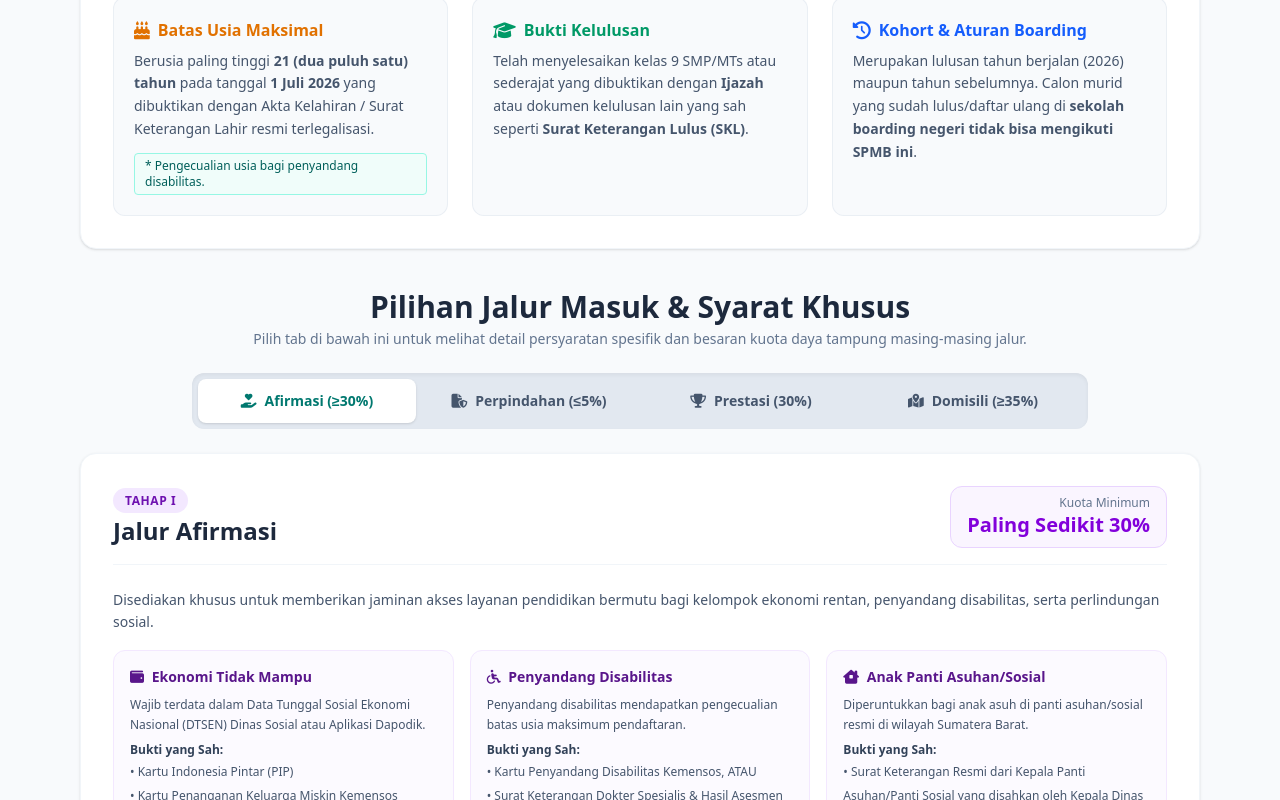
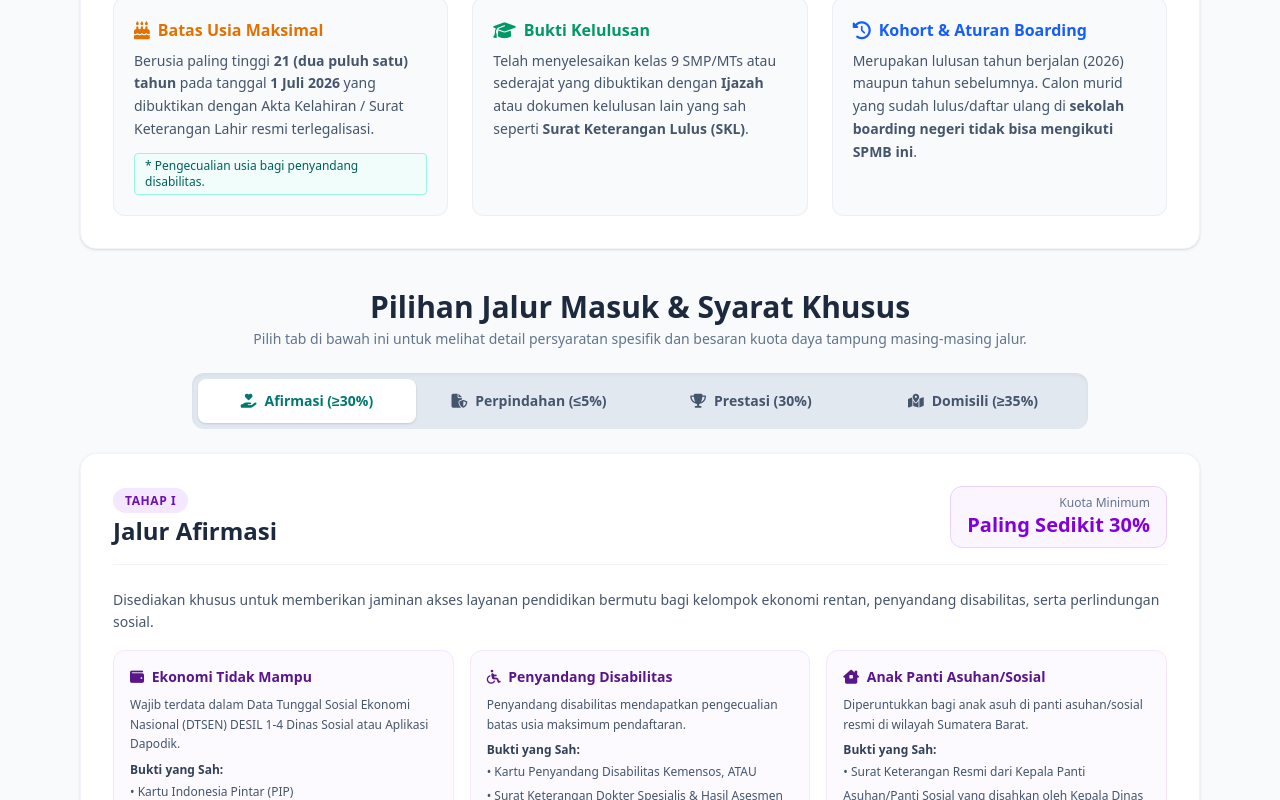
Before and after one commit to smansa-code/spmb-smansa-swl, a plain HTML site: page index.html in a window 1280 px wide. Both pictures are taken after a click on the button "Afirmasi (≥30%)". Shown: the part 1307-2107 px from the top of the page. Drawn offline with nearby package versions, Linux system fonts and the light colour scheme.

Commit message:
Update index.html

```diff
--- a/index.html
+++ b/index.html
@@ -213,7 +213,7 @@
                 <div class="grid grid-cols-1 md:grid-cols-3 gap-4 mt-4">
                     <div class="p-4 bg-purple-50/50 border border-purple-100 rounded-xl">
                         <h5 class="font-bold text-purple-900 text-sm mb-2"><i class="fa-solid fa-wallet mr-1"></i> Ekonomi Tidak Mampu</h5>
-                        <p class="text-xs text-slate-600 leading-relaxed mb-2">Wajib terdata dalam Data Tunggal Sosial Ekonomi Nasional (DTSEN) Dinas Sosial atau Aplikasi Dapodik.</p>
+                        <p class="text-xs text-slate-600 leading-relaxed mb-2">Wajib terdata dalam Data Tunggal Sosial Ekonomi Nasional (DTSEN) DESIL 1-4 Dinas Sosial atau Aplikasi Dapodik.</p>
                         <span class="text-xs font-semibold block text-slate-700">Bukti yang Sah:</span>
                         <span class="text-xs text-slate-600">• Kartu Indonesia Pintar (PIP)<br>• Kartu Penanganan Keluarga Miskin Kemensos</span>
                         <p class="text-[11px] text-red-600 mt-2 font-medium">* SKTM dan Kartu JKN biasa TIDAK BERLAKU.</p>
```
